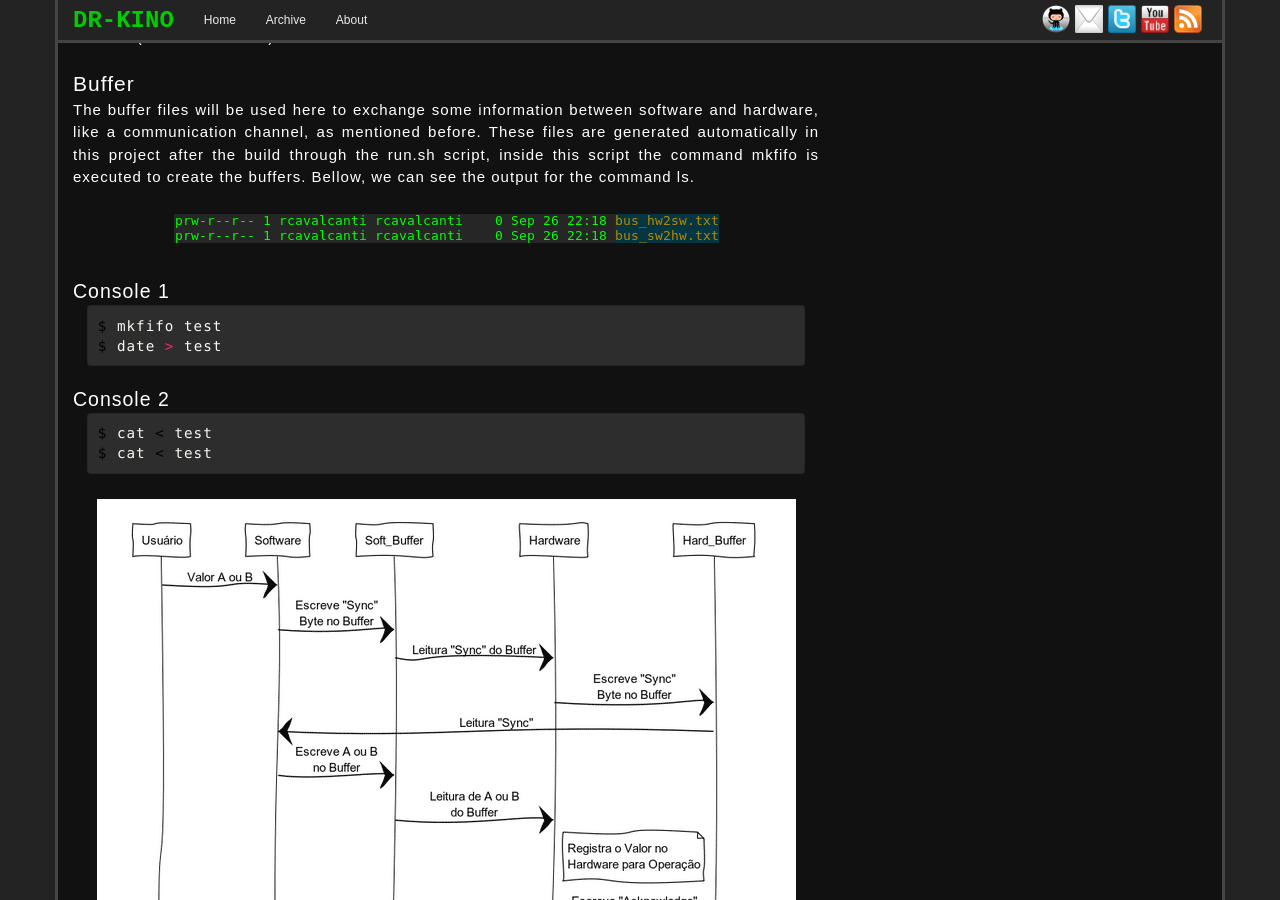
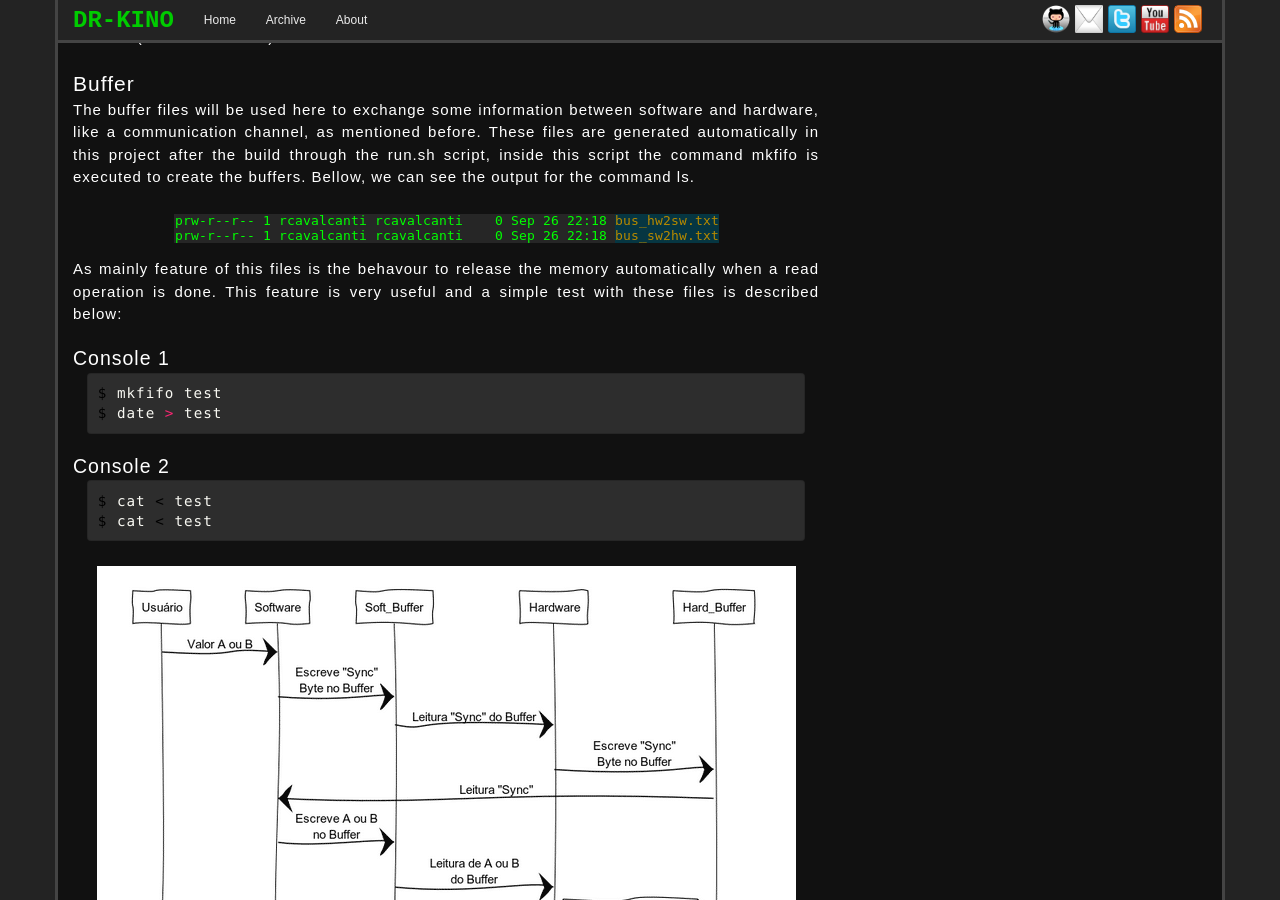
Before and after one commit to dr-kino/dr-kino.github.io, a Jekyll site: the page built from _posts/2020-06-25-heterogeneous-co-simulation-software-and-hardware.markdown, in a window 1280 px wide and 900 px high, scrolled down 1596 px. Built offline with Jekyll 4.4.1, drawn with Linux system fonts in a browser that asks for light colours; nearby versions of some CDN libraries; comment, search, counter and statistics services are not loaded.

Commit message:
Added new paragraph

````diff
--- a/_posts/2020-06-25-heterogeneous-co-simulation-software-and-hardware.markdown
+++ b/_posts/2020-06-25-heterogeneous-co-simulation-software-and-hardware.markdown
@@ -40,6 +40,8 @@ The buffer files will be used here to exchange some information between software
 
 <div style="text-align:center"><img src="/images/posts/00014-B.png" /></div>
 
+As mainly feature of this files is the behavour to release the memory automatically when a read operation is done. This feature is very useful and a simple test with these files is described below:
+
 #### Console 1
 
 ```console
````
